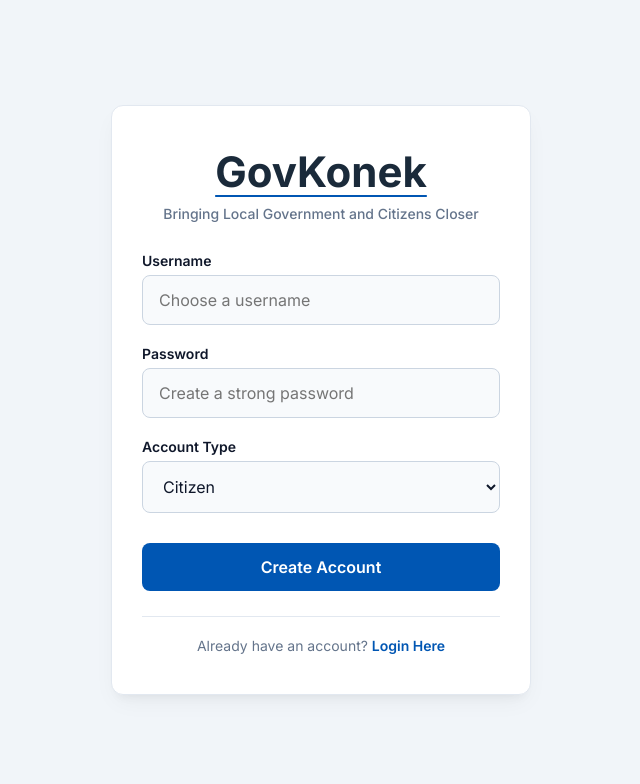
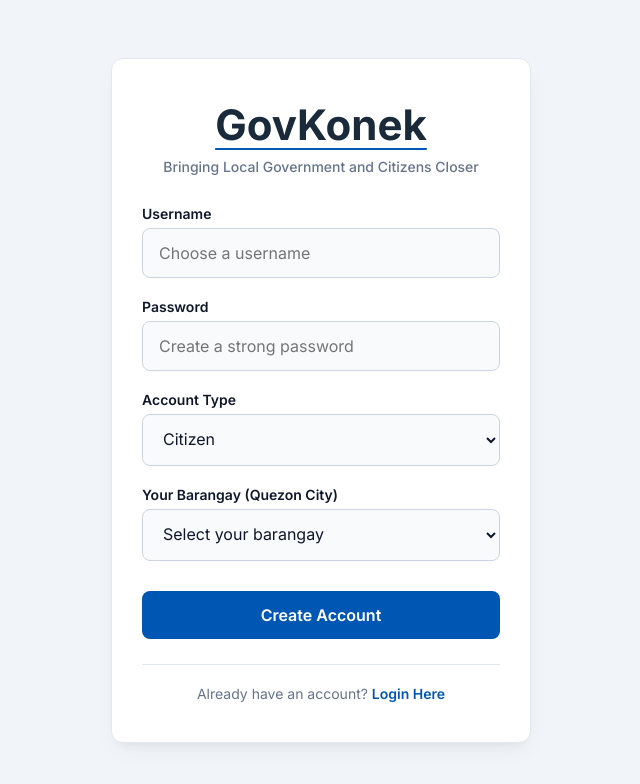
Before and after one commit to JamesOpSc/GovKonek-Flask-Project, a Flask app: page /register in a window 1280 px wide. Shown: the top 784 px of the page, without its empty margins (319-959 px from the left). Run offline with Flask 3, Linux system fonts and the light colour scheme.

Commit message:
addition of dropdown in registration

```diff
--- a/templates/components/sidebar.html
+++ b/templates/components/sidebar.html
@@ -66,6 +66,10 @@
 
     <div style="display: flex; flex-direction: column; gap: 10px;">
         <a href="{{ url_for('dashboard') }}" class="sidebar-link" data-page="dashboard">🏠 Home Dashboard</a>
+
+        <!-- ADDED: LOCATION-AWARE BARANGAY PROFILE LINK -->
+        <a href="/barangay/{{ current_user.barangay | replace(' ', '-') if current_user.barangay else 'Payatas' }}" class="sidebar-link" data-page="barangay">🏛️ My Barangay Hub</a>
+
         <a href="{{ url_for('barangay_map') }}" class="sidebar-link" data-page="barangay_map">🗺️ Barangay Map</a>
         <a href="{{ url_for('projects') }}" class="sidebar-link" data-page="projects">🏗️ Projects</a>
         <a href="{{ url_for('e_services') }}" class="sidebar-link" data-page="services">📄 E-Services</a>
--- a/templates/register.html
+++ b/templates/register.html
@@ -200,6 +200,17 @@
                 </select>
             </div>
 
+            <!-- ADDED: BARANGAY SELECTION DROPDOWN -->
+            <div class="form-group">
+                <label for="barangay">Your Barangay (Quezon City)</label>
+                <select id="barangay" name="barangay" class="form-input" required>
+                    <option value="" disabled selected>Select your barangay</option>
+                    <option value="Payatas">Payatas</option>
+                    <option value="Bagong Silangan">Bagong Silangan</option>
+                    <option value="Batasan Hills">Batasan Hills</option>
+                </select>
+            </div>
+
             <button type="submit" class="btn-submit">Create Account</button>
         </form>
 
```
